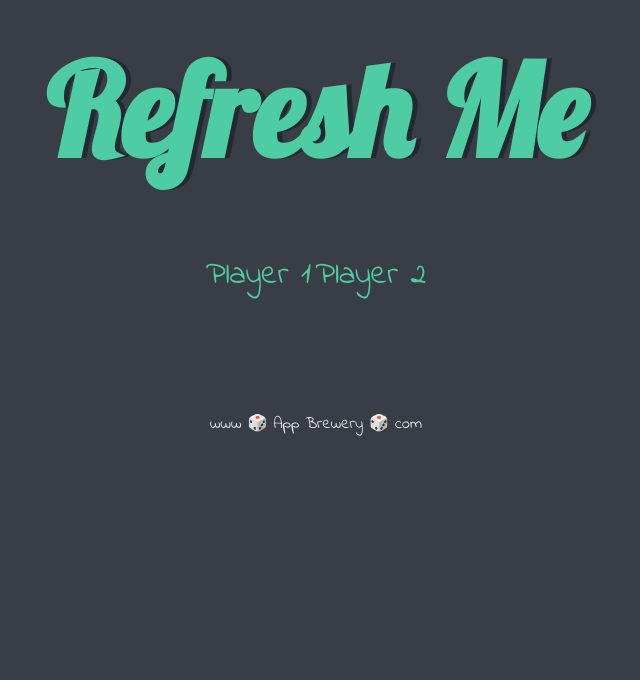
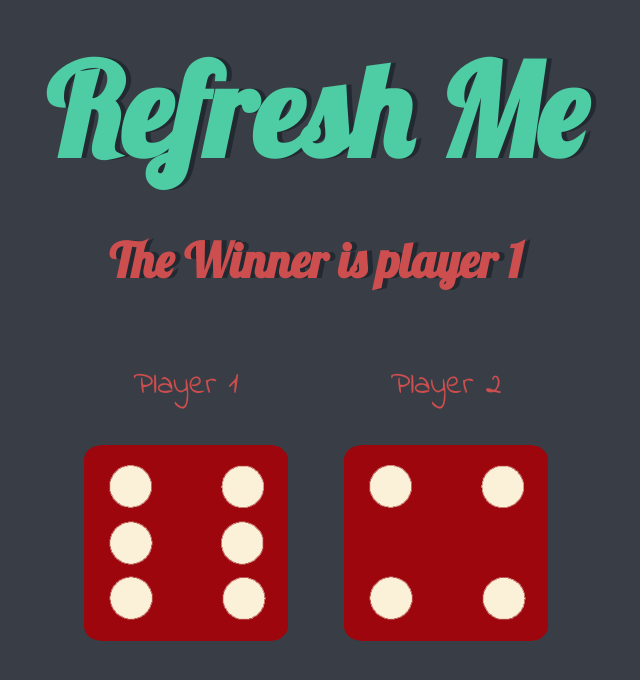
Before and after one commit to izzywizzy/Dicee-Challenge, a plain HTML site: page dicee.html in a window 1280 px wide. Shown: the whole page, without its empty margins (324-964 px from the left). Drawn offline with Linux system fonts and the light colour scheme.

Commit message:
finished the dice challenge

```diff
--- a/dicee.html
+++ b/dicee.html
@@ -6,28 +6,27 @@
     <link rel="stylesheet" href="styles.css">
     <link href="https://fonts.googleapis.com/css?family=Indie+Flower|Lobster" rel="stylesheet">
 
+
   </head>
   <body>
 
     <div class="container">
       <h1>Refresh Me</h1>
-
+      <h2> The Winner is </h2>
       <div class="dice">
         <p>Player 1</p>
-        <img class="img1" src="">
+        <img class="img1" src="./images/dice6.png">
       </div>
 
       <div class="dice">
         <p>Player 2</p>
-        <img class="img2" src="">
+        <img class="img2" src="./images/dice6.png">
       </div>
 
     </div>
 
-
+    <script src="./index.js" type="text/javascript"></script>
   </body>
 
-  <footer>
-    www 🎲 App Brewery 🎲 com
-  </footer>
+
 </html>
--- /dev/null
+++ b/index.js
@@ -0,0 +1,30 @@
+// alert("hello World")
+
+var randomNumber1 = Math.floor(Math.random() *6) + 1; // create a random number between 1 - 6
+
+var randomNumber2 = Math.floor(Math.random() *6) + 1; // create a random number between 1 - 6
+
+var Winner ; //create a variable for the winner
+
+var randomDiceImageSelected = "./images/"+"dice" + randomNumber1 +".png" // create avariable to hold a  random dice image 1
+
+var randomDiceImage2Selected = "./images/"+"dice" + randomNumber2 +".png" // create avariable to hold a  random dice image 2
+
+
+ document.querySelectorAll('img')[0].setAttribute("src",randomDiceImageSelected);
+
+ document.querySelectorAll('img')[1].setAttribute("src",randomDiceImage2Selected);
+
+
+
+if(randomNumber1 > randomNumber2)
+        {
+        Winner = "The Winner is player 1"
+        }
+else if (randomNumber1 < randomNumber2)
+        {
+            Winner = "The Winner is player 2"
+        }
+    else { Winner = "It's a draw"}
+
+document.querySelector('h2').innerText = Winner ;
--- a/styles.css
+++ b/styles.css
@@ -21,10 +21,15 @@ h1 {
   font-size: 8rem;
   color: #4ECCA3;
 }
-
+h2{
+  font-family: 'Lobster', cursive;
+  text-shadow: 5px 0 #232931;
+  font-size: 3rem;
+  color: #cc4e4e;
+}
 p {
   font-size: 2rem;
-  color: #4ECCA3;
+  color: #cc4e4e;
   font-family: 'Indie Flower', cursive;
 }
 
```
